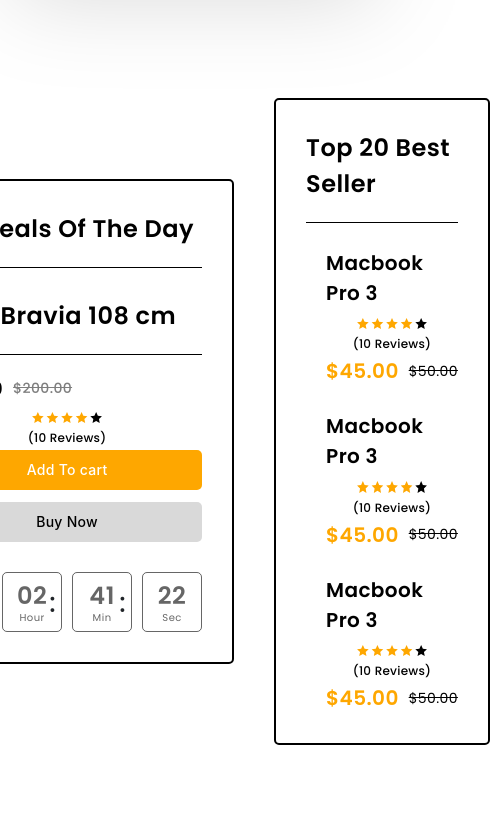
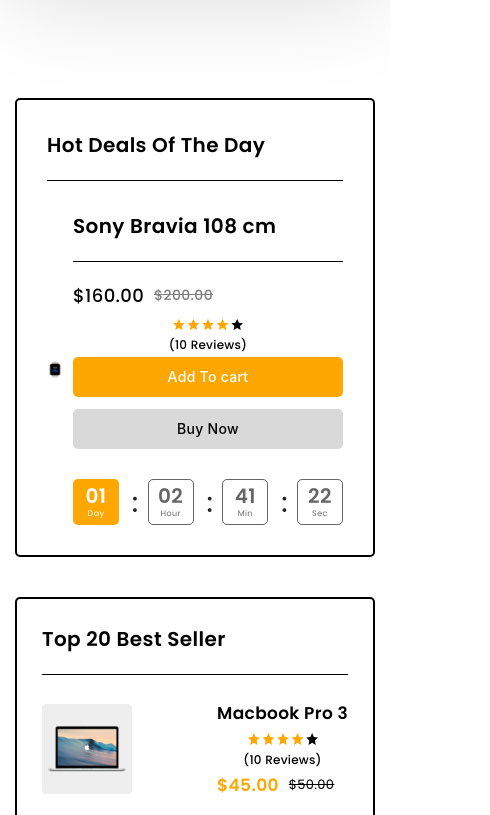
Before and after one commit to rihilrutilant/Elenext, a React (Create React App) app: page / in a window 390 px wide. Shown: the part 3289-4104 px from the top of the page, 490 px wide, since content can reach past the window. Built offline with nearby package versions, Linux system fonts and the light colour scheme.

Commit message:
update - 20230331

```diff
--- a/src/components/Styles/Home.css
+++ b/src/components/Styles/Home.css
@@ -185,7 +185,7 @@
 .shadesofstyle_cnt {
     position: absolute;
     width: 100%;
-    max-width: 262px;
+    max-width: 263px;
     top: 22px;
     left: 50%;
     transform: translateX(-50%);
@@ -258,7 +258,7 @@
 
 .hot_deals_part {
     width: 100%;
-    max-width: 880px;
+    max-width: 850px;
     padding: 30px;
     border: 2px solid #000000;
     border-radius: 5px;
@@ -280,11 +280,12 @@
     display: flex;
     justify-content: space-between;
     align-items: center;
+    gap: 10px;
 }
 
 .hot_deals_img {
     width: 100%;
-    max-width: 300px;
+    max-width: 280px;
 }
 
 .hot_deals_img img {
@@ -421,7 +422,7 @@
     border: 2px solid #000000;
     border-radius: 5px;
     width: 100%;
-    max-width: 450px;
+    max-width: 440px;
 }
 
 .top_seller h2 {
@@ -555,6 +556,68 @@
     }
 
     /* new_arrival */
+    /* hot_deals */
+    .hot_deals_part h2 {
+        font-size: 20px;
+        line-height: 30px;
+    }
+
+    .hot_deals_cnt h3 {
+        font-size: 20px;
+        line-height: 30px;
+    }
+
+    .hot_deals_cnt ul li {
+        width: 46px;
+        height: 46px;
+        padding: 3px;
+    }
+
+    .hot_deals_cnt ul li h5 {
+        font-size: 20px;
+        line-height: 26px;
+    }
+
+    .hot_deals_cnt ul li h5 span {
+        font-size: 8px;
+        line-height: 10px;
+    }
+
+    .hot_deals_cnt {
+        max-width: 270px;
+    }
+
+    .top_seller {
+        padding: 25px;
+        max-width: 370px;
+    }
+
+    .top_seller h2 {
+        font-size: 20px;
+        line-height: 30px;
+    }
+
+    .top_seller_img {
+        max-width: 90px;
+    }
+
+    .top_seller_cnt h3 {
+        font-size: 17px;
+        line-height: 26px;
+        margin-bottom: 7px;
+    }
+
+    .top_seller_cnt h5 {
+        font-size: 17px;
+        line-height: 26px;
+    }
+
+    .top_seller_cnt h5 span {
+        font-size: 13px;
+        line-height: 18px;
+    }
+
+    /* hot_deals */
 }
 
 @media screen and (max-width:991px) {
@@ -573,6 +636,16 @@
     }
 
     /* new_arrival */
+    /* hot_deals */
+    .hot_deals_combo {
+        flex-direction: column;
+    }
+
+    .hot_deals_part {
+        max-width: 670px;
+    }
+
+    /* hot_deals */
 }
 
 @media screen and (max-width:767px) {
@@ -644,6 +717,11 @@
     }
 
     /* category-section */
+    /* hot_deals */
+    .hot_deals_part {
+        max-width: 500px;
+    }
+    /* hot_deals */
 }
 
 @media screen and (max-width:500px) {
```
Also changed, not shown: src/components/Styles/Best_Seller_Sub.css (deleted).
